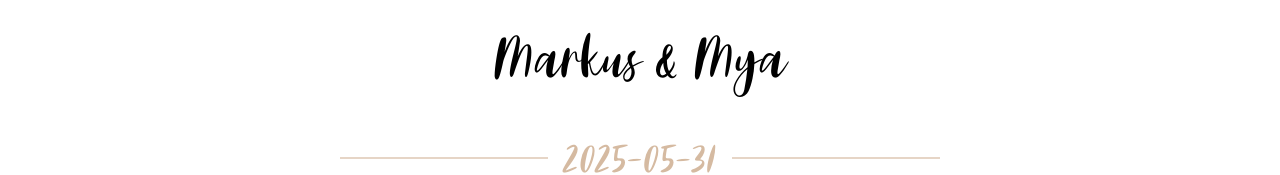
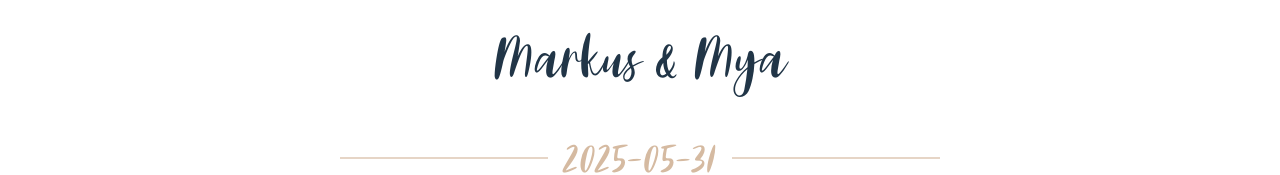
Before and after one commit to Jyrgen1994/Br-llop, a React (Vite) app: page / in a window 1280 px wide. Shown: the top 175 px of the page. Built offline with nearby package versions, Linux system fonts and the light colour scheme.

Commit message:
Font fix 7

```diff
--- a/src/components/Header.tsx
+++ b/src/components/Header.tsx
@@ -23,7 +23,7 @@ const Header = () => {
         width="100%" // Full width
         textAlign={"center"}
         sx={{
-          WebkitTextFillColor: "black", // Force text color on webkit
+          WebkitTextFillColor: "brand.navy", // Force text color on webkit
           textRendering: "optimizeLegibility", // Improve text rendering
           WebkitFontSmoothing: "antialiased", // Better font smoothing
           MozOsxFontSmoothing: "grayscale"
```
